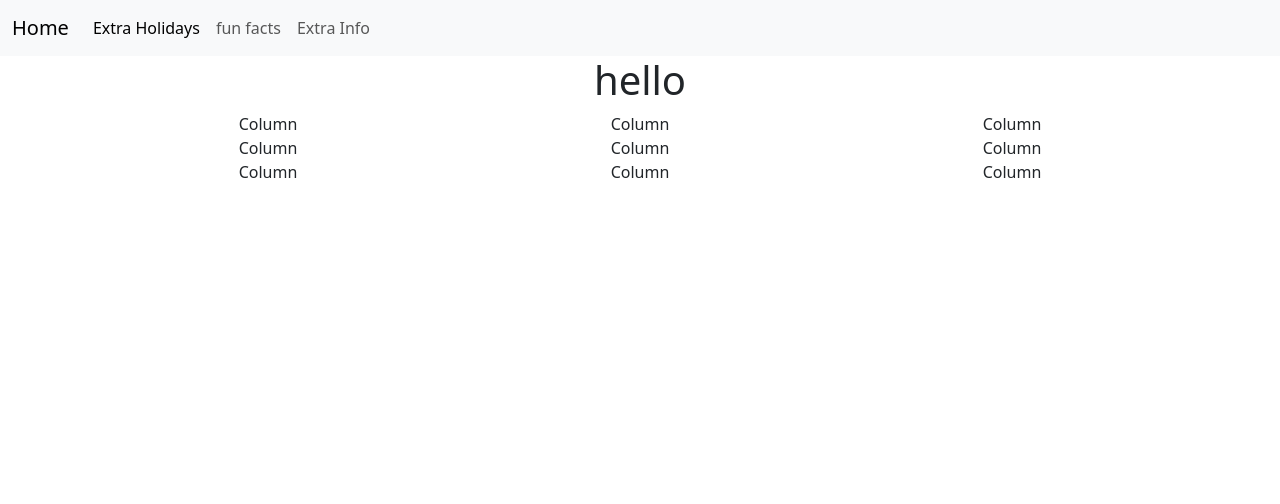
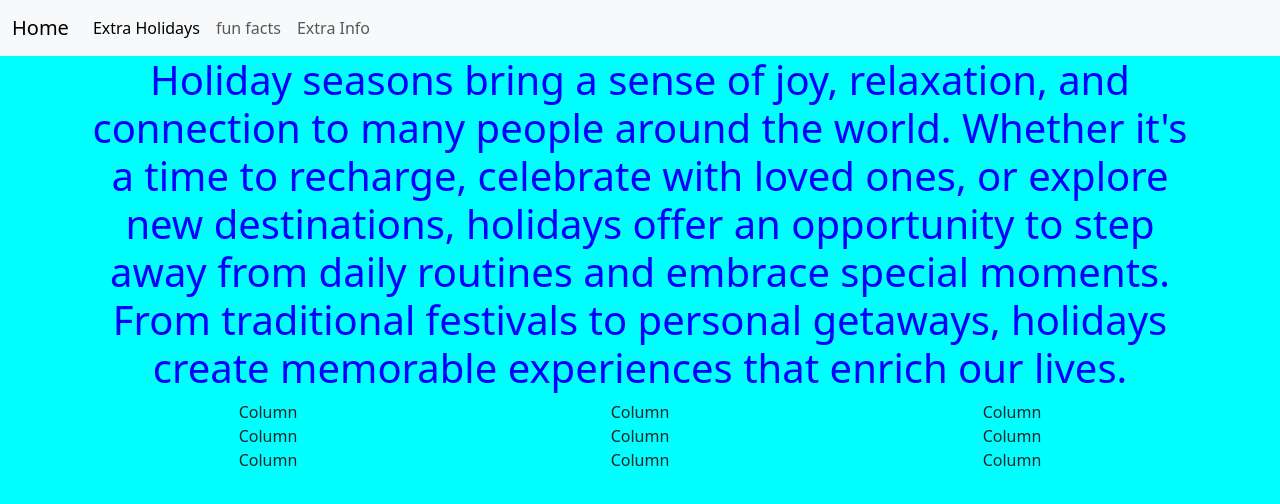
Before and after one commit to wilbertosanchez/holidays-website, a plain HTML site: page index.html in a window 1280 px wide. Drawn offline with nearby package versions, Linux system fonts and the light colour scheme.

Commit message:
changed index and style

```diff
--- a/index.html
+++ b/index.html
@@ -10,7 +10,7 @@
       integrity="sha384-QWTKZyjpPEjISv5WaRU9OFeRpok6YctnYmDr5pNlyT2bRjXh0JMhjY6hW+ALEwIH"
       crossorigin="anonymous"
     />
-    <link rel="stylesheet" href="styles.css" />
+    <link rel="stylesheet" href="style.css"/>
 
 
 </head>
@@ -35,7 +35,7 @@
   <div class="container text-center">
     <div class="row">
       <div class="col">
-        <h1>hello</h1>
+        <h1>Holiday seasons bring a sense of joy, relaxation, and connection to many people around the world. Whether it's a time to recharge, celebrate with loved ones, or explore new destinations, holidays offer an opportunity to step away from daily routines and embrace special moments. From traditional festivals to personal getaways, holidays create memorable experiences that enrich our lives.</h1>
       </div>
     </div>
 
--- a/style.css
+++ b/style.css
@@ -1,3 +1,6 @@
 body{
     background-color: aqua;
 }
+h1{
+    color:blue;
+}
```
